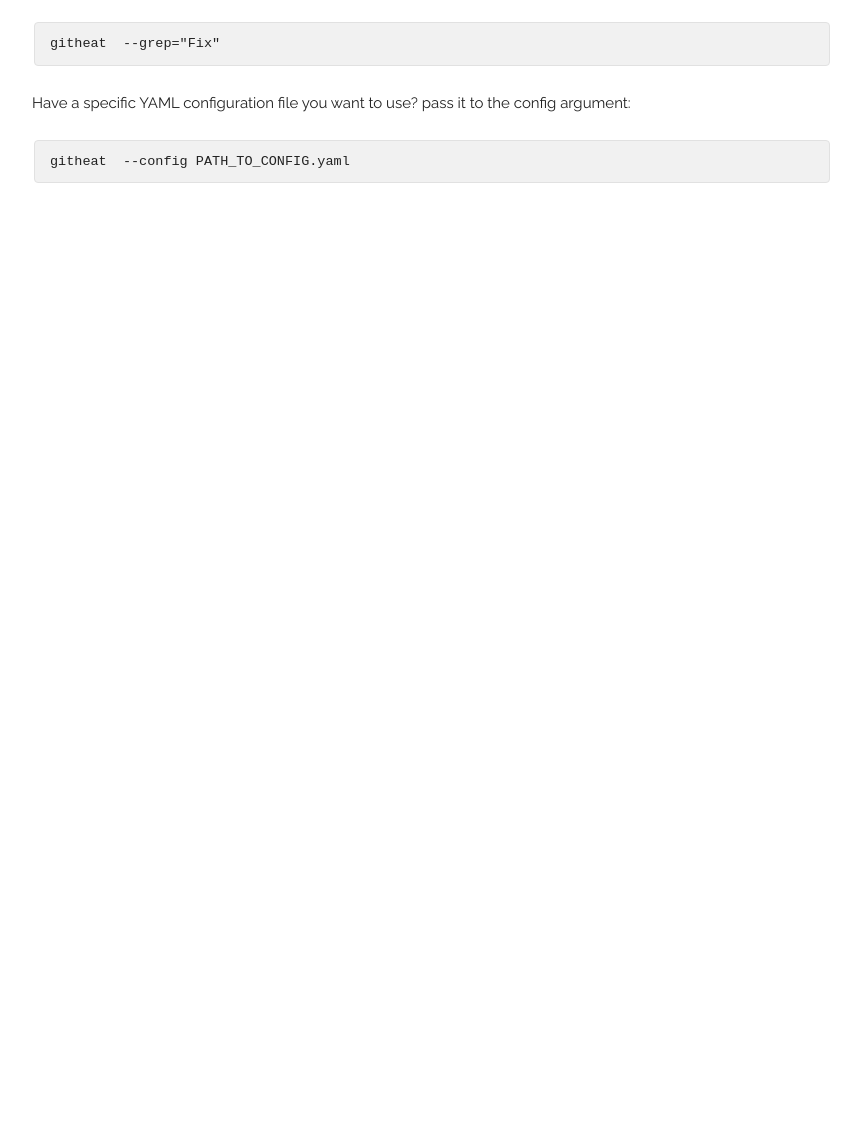
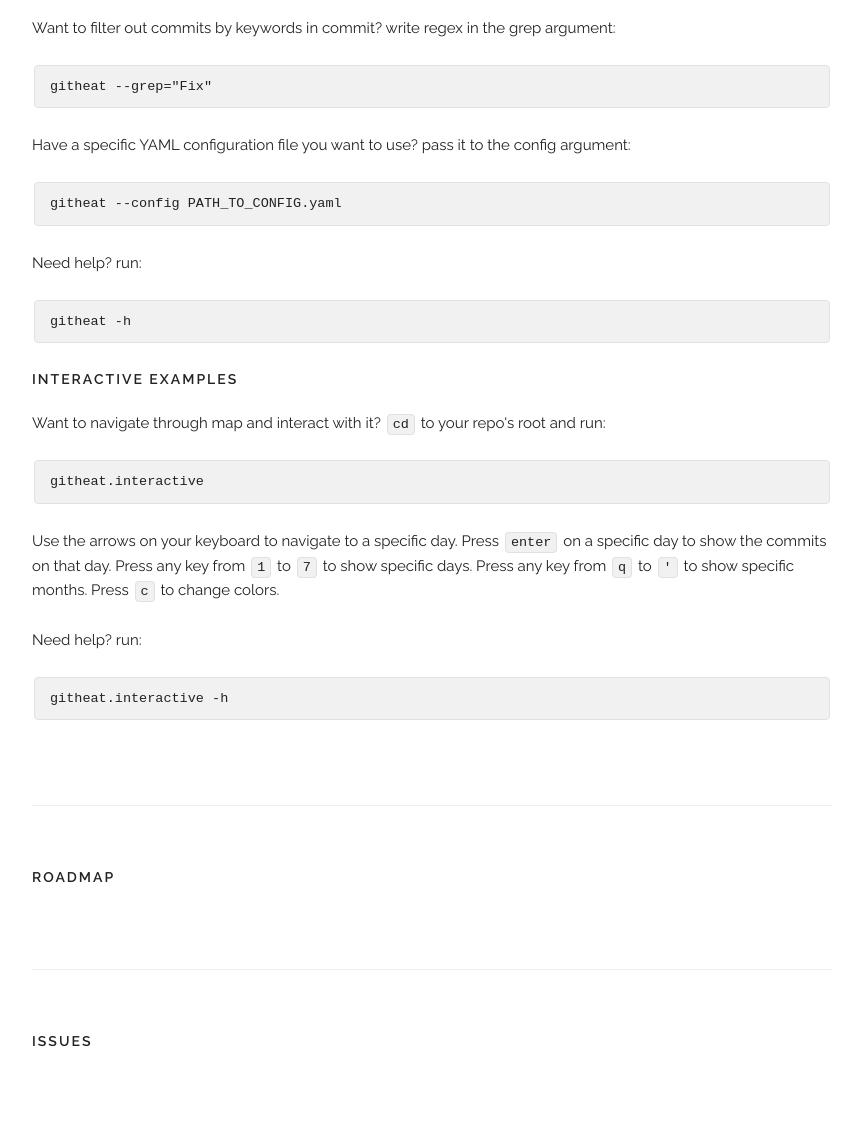
Before and after one commit to ammsa/Githeat, a plain HTML site: page website/index.html in a window 1280 px wide. Shown: the part 3598-4730 px from the top of the page, without its empty margins (208-1069 px from the left). Before the commit the page ends 3866 px from the top, so only its background shows below. Drawn offline with Linux system fonts and the light colour scheme.

Commit message:
Update examples

```diff
--- a/website/index.html
+++ b/website/index.html
@@ -203,43 +203,78 @@
 
     <div class="docs-section" id="examples">
         <h6 class="docs-header">Examples</h6>
-        <p>Suppose you want to quickly display the heatmap, just <code>cd</code> to your project root (where .git is stored) and run:
-<pre><code>githeat</code></pre>
+        <h6 class="docs-header">CLI Examples</h6>
+        <p>Want to quickly display the heatmap?, just <code>cd</code> to your project root
+            (where .git is stored) and run:
+        <pre><code>githeat</code></pre>
         <img src="static/images/githeat_cli.png">
         </p>
 
         <p>Want to merge in the months? run:
-<pre><code>githeat  --month-merge</code></pre>
+        <pre><code>githeat --month-merge</code></pre>
         </p>
 
         <p>Want to separate each day block? run:
-<pre><code>githeat  --separate</code></pre>
+        <pre><code>githeat --separate</code></pre>
         </p>
 
-        <p>Want to change the width of each block? choose between <code>thin, reg, thick</code>:
-<pre><code>githeat  --width {thick,reg,thin}</code></pre>
+        <p>Want to change the width of each block? choose between <code>thin, reg,
+            thick</code>:
+        <pre><code>githeat --width {thick,reg,thin}</code></pre>
         </p>
 
-        <p>Want to change the color of the graph? choose between <code>grass, sky, fire</code>:
-<pre><code>githeat  --color {grass,fire,sky}</code></pre>
+        <p>Want to change the color of the graph? choose between <code>grass, sky,
+            fire</code>:
+        <pre><code>githeat --color {grass,fire,sky}</code></pre>
         </p>
 
-        <p>Want to show who are the top 10 most committers? run and it will parse the days for you:
-<pre><code>githeat  --stat --stat-number 10</code></pre>
+        <p>Want to show who are the top 10 most committers? run and it will parse the days
+            for you:
+        <pre><code>githeat --stat --stat-number 10</code></pre>
         </p>
 
         <p>Want to filter out commits by author? write regex in the author argument:
-<pre><code>githeat  --author="Will|Bill|"</code></pre>
+        <pre><code>githeat --author="Will|Bill|"</code></pre>
         </p>
 
-        <p>Want to filter out commits by keywords in commit? write regex in the grep argument:
-<pre><code>githeat  --grep="Fix"</code></pre>
+        <p>Want to filter out commits by keywords in commit? write regex in the grep
+            argument:
+        <pre><code>githeat --grep="Fix"</code></pre>
         </p>
 
-        <p>Have a specific YAML configuration file you want to use? pass it to the config argument:
-<pre><code>githeat  --config PATH_TO_CONFIG.yaml</code></pre>
+        <p>Have a specific YAML configuration file you want to use? pass it to the config
+            argument:
+        <pre><code>githeat --config PATH_TO_CONFIG.yaml</code></pre>
         </p>
 
+        <p>Need help? run:
+        <pre><code>githeat -h</code></pre>
+        </p>
+
+
+        <h6 class="docs-header">Interactive Examples</h6>
+        <p>Want to navigate through map and interact with it? <code>cd</code> to your
+            repo's root and run:
+        <pre><code>githeat.interactive</code></pre>
+        Use the arrows on your keyboard to navigate to a specific day. Press
+        <code>enter</code> on a specific day to show the commits on that day. Press any
+        key from <code>1</code> to <code>7</code> to show specific days. Press any key
+        from <code>q</code> to <code>'</code> to show specific months.
+        Press <code>c</code> to change colors.
+        </p>
+
+
+        <p>Need help? run:
+        <pre><code>githeat.interactive -h</code></pre>
+        </p>
+    </div>
+
+    <div class="docs-section" id="roadmap">
+        <h6 class="docs-header">Roadmap</h6>
+    </div>
+
+    <div class="docs-section" id="issues">
+        <h6 class="docs-header">issues</h6>
     </div>
 </div>
 
```
